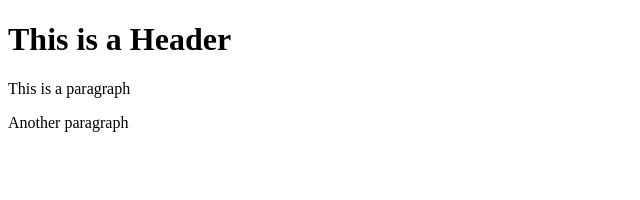
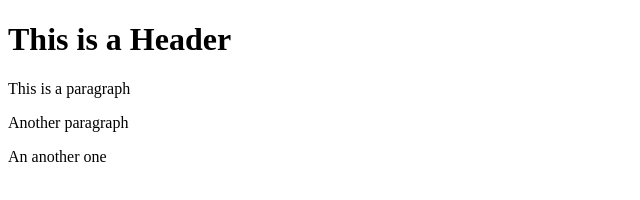
Before and after one commit to Belen23-hub/git-test, a plain HTML site: page index.html in a window 1280 px wide. Shown: the whole page, without its empty margins (0-640 px from the left). Drawn offline with Linux system fonts and the light colour scheme.

Commit message:
4th commit

```diff
--- a/index.html
+++ b/index.html
@@ -4,5 +4,6 @@
       <h1>This is a Header</h1>
       <p>This is a paragraph</p>
       <p>Another paragraph</p>
+      <p>An another one</p>
    </body>
 </html>
```
